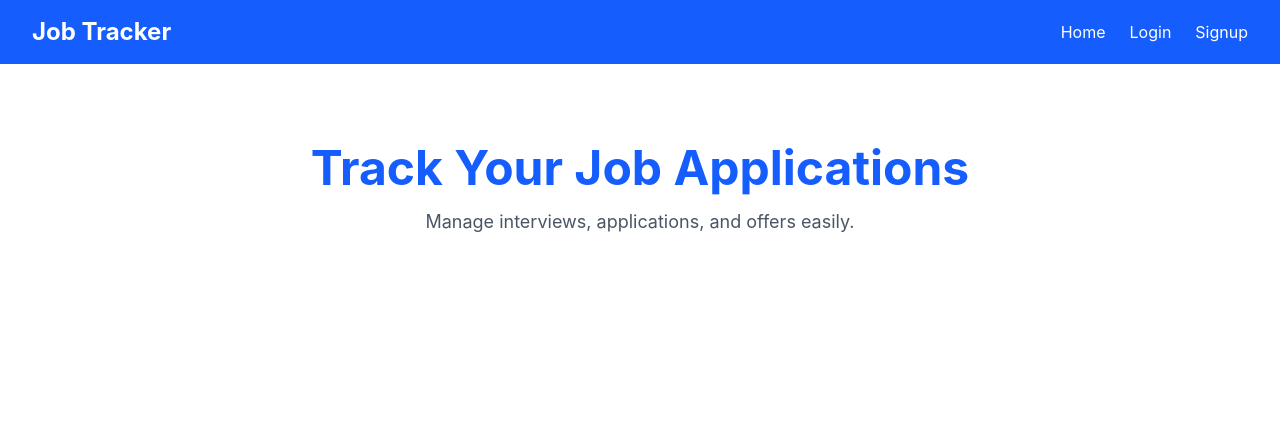
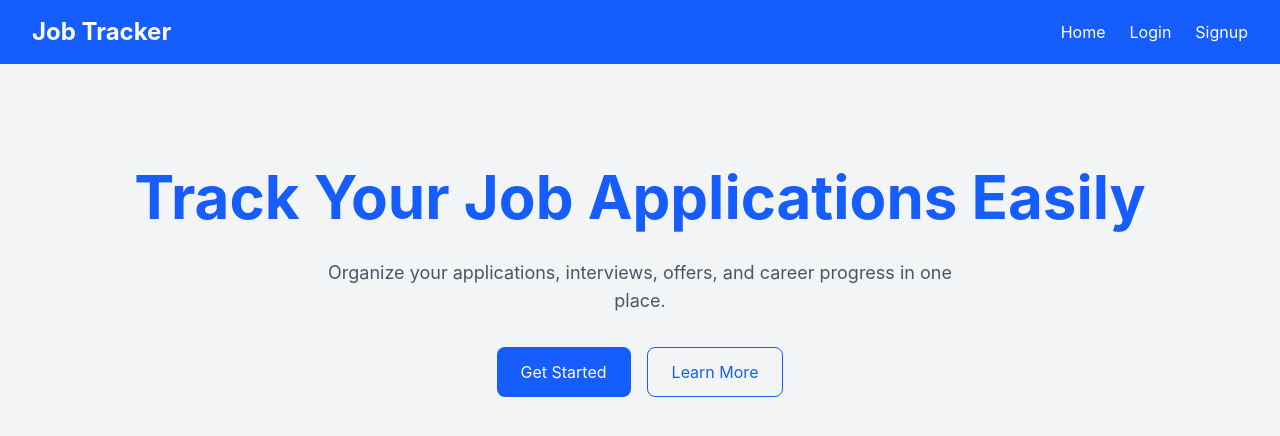
Before and after one commit to md-anas-khan-ai/JOB-TRACKER, a React (Vite) app in the folder client/: page / in a window 1280 px wide. Shown: the top 436 px of the page. Built offline with nearby package versions, Linux system fonts and the light colour scheme.

Commit message:
feat: design landing page hero section

```diff
--- a/client/src/pages/Home.jsx
+++ b/client/src/pages/Home.jsx
@@ -2,17 +2,28 @@ import Navbar from '../components/Navbar'
 
 function Home() {
   return (
-    <div>
+    <div className="min-h-screen bg-gray-100">
       <Navbar />
 
-      <div className="text-center mt-20">
-        <h1 className="text-5xl font-bold text-blue-600">
-          Track Your Job Applications
+      <div className="flex flex-col items-center justify-center text-center mt-24 px-6">
+        <h1 className="text-5xl md:text-6xl font-bold text-blue-600 leading-tight">
+          Track Your Job Applications Easily
         </h1>
 
-        <p className="mt-4 text-gray-600 text-lg">
-          Manage interviews, applications, and offers easily.
+        <p className="mt-6 text-gray-600 text-lg max-w-2xl">
+          Organize your applications, interviews, offers, and career progress
+          in one place.
         </p>
+
+        <div className="mt-8 flex gap-4">
+          <button className="bg-blue-600 text-white px-6 py-3 rounded-lg hover:bg-blue-700 transition">
+            Get Started
+          </button>
+
+          <button className="border border-blue-600 text-blue-600 px-6 py-3 rounded-lg hover:bg-blue-100 transition">
+            Learn More
+          </button>
+        </div>
       </div>
     </div>
   )
```
